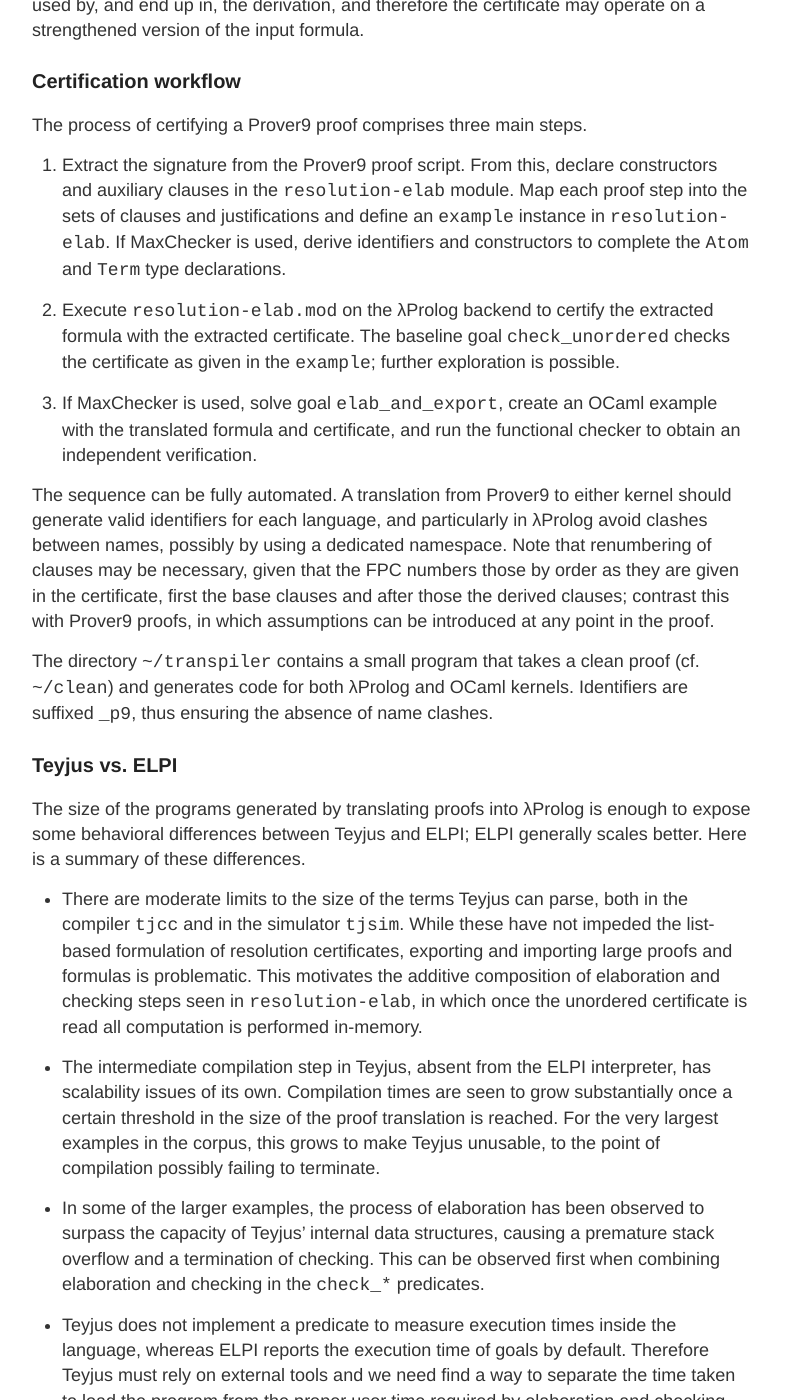
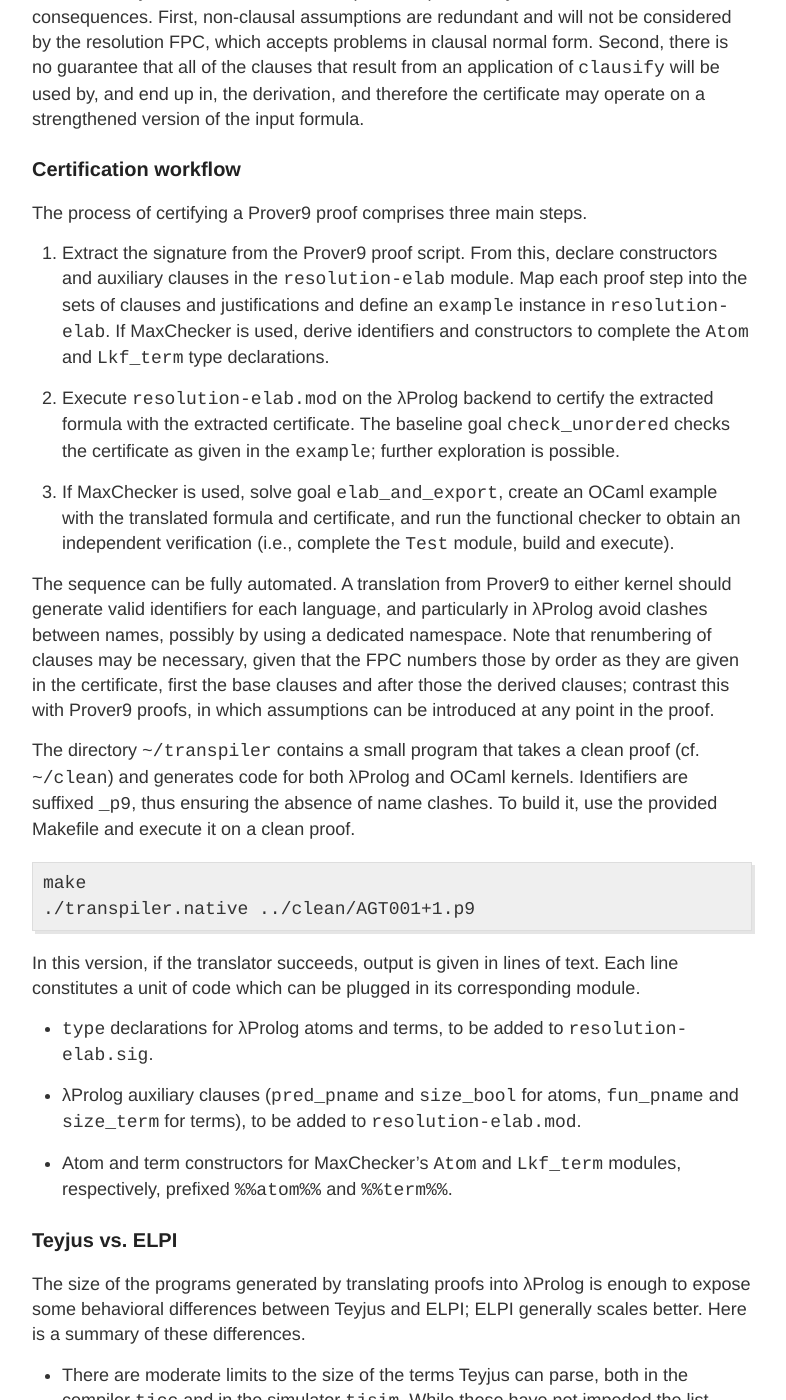
Before and after one commit to proofcert/proofcert.github.io, a Jekyll site: the page built from _posts/2017-02-26-translating-between-implicit-and-explicit-versions-of-proof.md, in a window 1280 px wide and 1400 px high, scrolled down 7247 px. Shown: the whole window, without its empty margins (248-1034 px from the left). Built offline with Jekyll 4.4.1, drawn with Linux system fonts in a browser that asks for light colours; some of the changed text lies outside the part shown.

Commit message:
Some additional build instructions

```diff
--- a/_posts/2017-02-26-translating-between-implicit-and-explicit-versions-of-proof.md
+++ b/_posts/2017-02-26-translating-between-implicit-and-explicit-versions-of-proof.md
@@ -198,14 +198,20 @@ part ways with both features.
 It is presented pre-loaded with the maximally explicit certificate, enabling
 direct use with exported formulas and certificates produced by
 `resolution-elab` (see below), which emits code compatible with MaxChecker's
-formulas and the built-in maximal FPC. The user must complete two micro-modules,
-`Atom` and `Term`, each defining its corresponding type, and make a call to the
-kernel with a formula and a maximal certificate built from these types.
+formulas and the built-in maximal FPC. The user must complete two
+micro-modules, `Atom` and `Lkf_term`, each defining its corresponding type, and
+make a call to the kernel with a clean formula and maximal certificate built
+from these types.
 
 We illustrate this in the `Test` module, which includes placeholders to declare
 a (possibly exported) formula and certificate, and call the kernel, instantiated
 with the maximal FPC, on the pair, reporting the result. It can be built using
 the provided Makefile.
+
+{% highlight bash %}
+make
+./test.native
+{% endhighlight %}
 
 ## Prover9 certification
 
@@ -355,7 +361,7 @@ The process of certifying a Prover9 proof comprises three main steps.
     constructors and auxiliary clauses in the `resolution-elab` module. Map
     each proof step into the sets of clauses and justifications and define an
     `example` instance in `resolution-elab`. If MaxChecker is used, derive
-    identifiers and constructors to complete the `Atom` and `Term` type
+    identifiers and constructors to complete the `Atom` and `Lkf_term` type
     declarations.
 
  2. Execute `resolution-elab.mod` on the λProlog backend to certify the
@@ -363,9 +369,10 @@ The process of certifying a Prover9 proof comprises three main steps.
     `check_unordered` checks the certificate as given in the `example`; further
     exploration is possible.
 
- 3. If MaxChecker is used, solve goal `elab_and_export`, create an OCaml example
-    with the translated formula and certificate, and run the functional checker
-    to obtain an independent verification.
+ 3. If MaxChecker is used, solve goal `elab_and_export`, create an OCaml
+    example with the translated formula and certificate, and run the functional
+    checker to obtain an independent verification (i.e., complete the `Test`
+    module, build and execute).
 
 The sequence can be fully automated. A translation from Prover9 to either
 kernel should generate valid identifiers for each language, and particularly in
@@ -377,7 +384,27 @@ assumptions can be introduced at any point in the proof.
 
 The directory `~/transpiler` contains a small program that takes a clean proof
 (cf. `~/clean`) and generates code for both λProlog and OCaml kernels.
-Identifiers are suffixed `_p9`, thus ensuring the absence of name clashes.
+Identifiers are suffixed `_p9`, thus ensuring the absence of name clashes. To
+build it, use the provided Makefile and execute it on a clean proof.
+
+{% highlight bash %}
+make
+./transpiler.native ../clean/AGT001+1.p9
+{% endhighlight %}
+
+In this version, if the translator succeeds, output is given in lines of text.
+Each line constitutes a unit of code which can be plugged in its corresponding
+module.
+
+ * `type` declarations for λProlog atoms and terms, to be added to
+   `resolution-elab.sig`.
+
+ * λProlog auxiliary clauses (`pred_pname` and `size_bool` for atoms,
+   `fun_pname` and `size_term` for terms), to be added to
+   `resolution-elab.mod`.
+
+ * Atom and term constructors for MaxChecker's `Atom` and `Lkf_term` modules,
+   respectively, prefixed `%%atom%%` and `%%term%%`.
 
 ### Teyjus vs. ELPI
 
```
